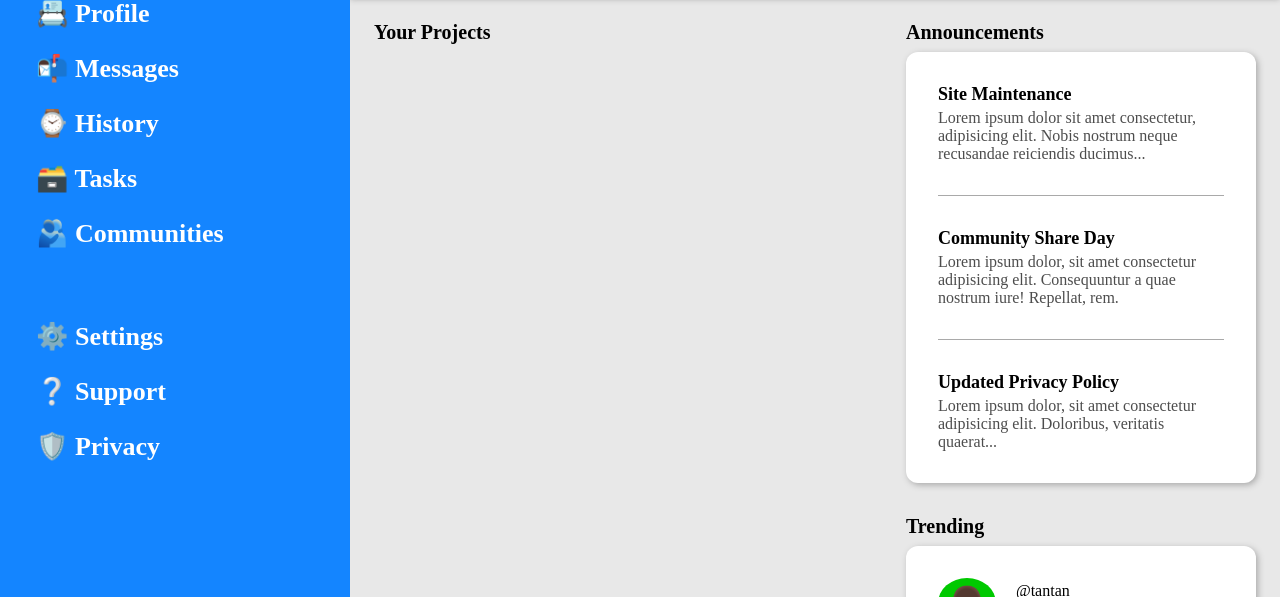
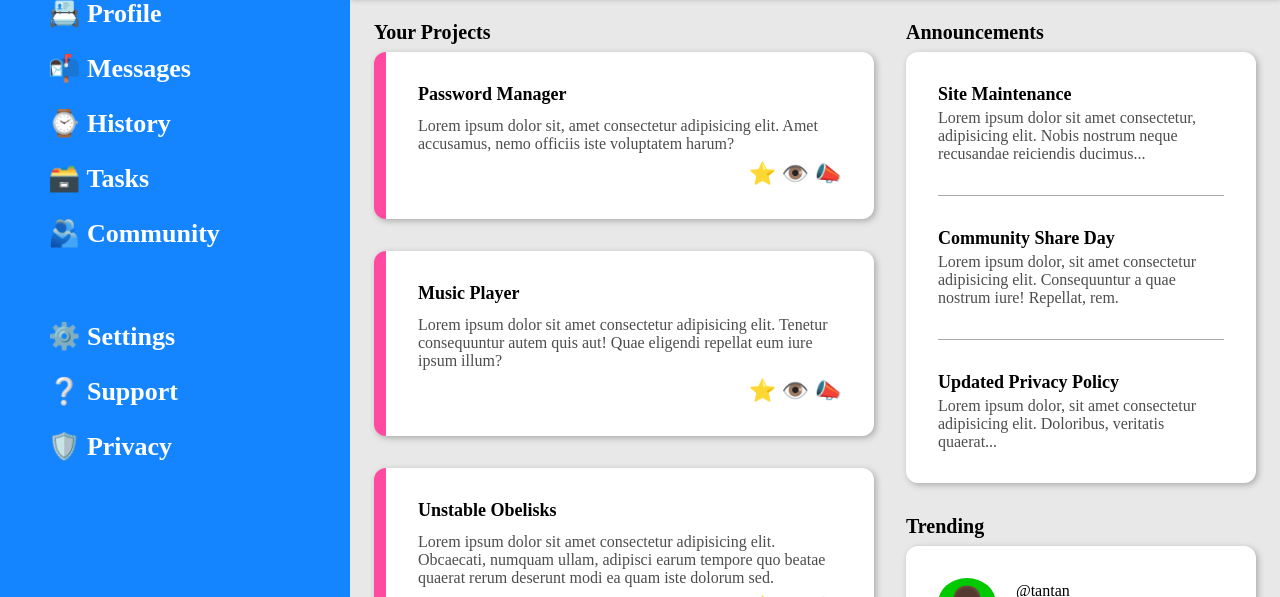
Before and after one commit to ThreeDotsEllipsis/admin-dashboard, a plain HTML site: page index.html in a window 1280 px wide. Shown: the part 203-800 px from the top of the page. Drawn offline with Linux system fonts and the light colour scheme.

Commit message:
Add projects

```diff
--- a/index.html
+++ b/index.html
@@ -3,7 +3,7 @@
 
 <head>
     <meta charset="UTF-8">
-    <title>Document</title>
+    <title>Dashboard</title>
     <link rel="stylesheet" href="styles.css">
 </head>
 
@@ -19,7 +19,7 @@
             <div>📬 Messages</div>
             <div>⌚ History</div>
             <div>🗃️ Tasks</div>
-            <div>🫂 Communities</div>
+            <div>🫂 Community</div>
         </div>
 
         <div class="section">
@@ -52,7 +52,47 @@
     <div class="main-container">
         <div class="projects">
             <div class="title">Your Projects</div>
-            <div class="content"></div>
+            <div class="content">
+                <div class="card">
+                    <div class="name">Password Manager</div>
+                    <div class="description">Lorem ipsum dolor sit, amet consectetur adipisicing elit. Amet accusamus,
+                        nemo officiis iste voluptatem harum?</div>
+                    <div class="actions">⭐ 👁️ 📣</div>
+                </div>
+                <div class="card">
+                    <div class="name">Music Player</div>
+                    <div class="description">Lorem ipsum dolor sit amet consectetur adipisicing elit. Tenetur
+                        consequuntur autem quis aut! Quae eligendi repellat eum iure ipsum illum?</div>
+                    <div class="actions">⭐ 👁️ 📣</div>
+                </div>
+                <div class="card">
+                    <div class="name">Unstable Obelisks</div>
+                    <div class="description">Lorem ipsum dolor sit amet consectetur adipisicing elit. Obcaecati, numquam
+                        ullam, adipisci earum tempore quo beatae quaerat rerum deserunt modi ea quam iste dolorum sed.
+                    </div>
+                    <div class="actions">⭐ 👁️ 📣</div>
+                </div>
+                <div class="card">
+                    <div class="name">Game Engine</div>
+                    <div class="description">Lorem ipsum dolor sit amet consectetur adipisicing elit. Adipisci
+                        cupiditate ipsa molestiae nemo. Autem, nemo?</div>
+                    <div class="actions">⭐ 👁️ 📣</div>
+                </div>
+                <div class="card">
+                    <div class="name">Text Editor</div>
+                    <div class="description">Lorem ipsum dolor sit amet consectetur adipisicing elit. Corrupti, voluptas
+                        asperiores inventore amet perferendis ad! Laborum est dicta maiores ipsa ratione nesciunt
+                        voluptatum.</div>
+                    <div class="actions">⭐ 👁️ 📣</div>
+                </div>
+                <div class="card">
+                    <div class="name">Pokedex App</div>
+                    <div class="description">Lorem ipsum dolor sit amet consectetur adipisicing elit. Quod voluptate
+                        fugiat, illo doloribus dolorem similique? Harum, ea. Laboriosam maxime recusandae laborum
+                        quisquam, harum, voluptatem deleniti exercitationem, officiis sint fugiat architecto?</div>
+                    <div class="actions">⭐ 👁️ 📣</div>
+                </div>
+            </div>
 
         </div>
         <div class="announcements">
--- a/styles.css
+++ b/styles.css
@@ -37,10 +37,11 @@ body {
 
 .sidebar .section>div,
 .sidebar .logo {
-    padding: 12px;
+    padding: 12px 24px;
     font-size: 26px;
     color: white;
     font-weight: bold;
+    border-radius: 24px;
 }
 
 .sidebar .section>div:hover {
@@ -152,6 +153,7 @@ body {
     background-color: white;
     color: var(--main-color);
     outline: 1px solid black;
+    cursor: pointer;
 }
 
 .main-container {
@@ -175,7 +177,8 @@ body {
 }
 
 .main-container .announcements .content,
-.main-container .trending .content {
+.main-container .trending .content,
+.main-container .projects .card {
     background-color: white;
     display: flex;
     flex-flow: column nowrap;
@@ -195,14 +198,16 @@ body {
     border: 0;
 }
 
-.main-container .announcements .content .topic {
+.main-container .announcements .content .topic,
+.projects .name {
     font-weight: bold;
     margin-bottom: 4px;
     font-size: 18px;
 }
 
 .main-container .announcements .content .text,
-.trending .content .project {
+.trending .content .project,
+.projects .description {
     color: var(--text-color);
 }
 
@@ -225,3 +230,29 @@ body {
 .avatar.godette {
     background-color: rgb(0, 190, 183);
 }
+
+.main-container .projects {
+    display: flex;
+    flex-flow: column nowrap;
+}
+
+.main-container .projects .content {
+    display: grid;
+    grid-template-columns: repeat(auto-fit, minmax(400px, 1fr));
+    gap: 32px;
+    flex: 1;
+}
+
+.main-container .projects .card {
+    border-left: 12px solid var(--second-color);
+    gap: 8px;
+}
+
+.main-container .projects .description {
+    flex: 1;
+}
+
+.main-container .projects .actions {
+    align-self: flex-end;
+    font-size: 22px;
+}
```
